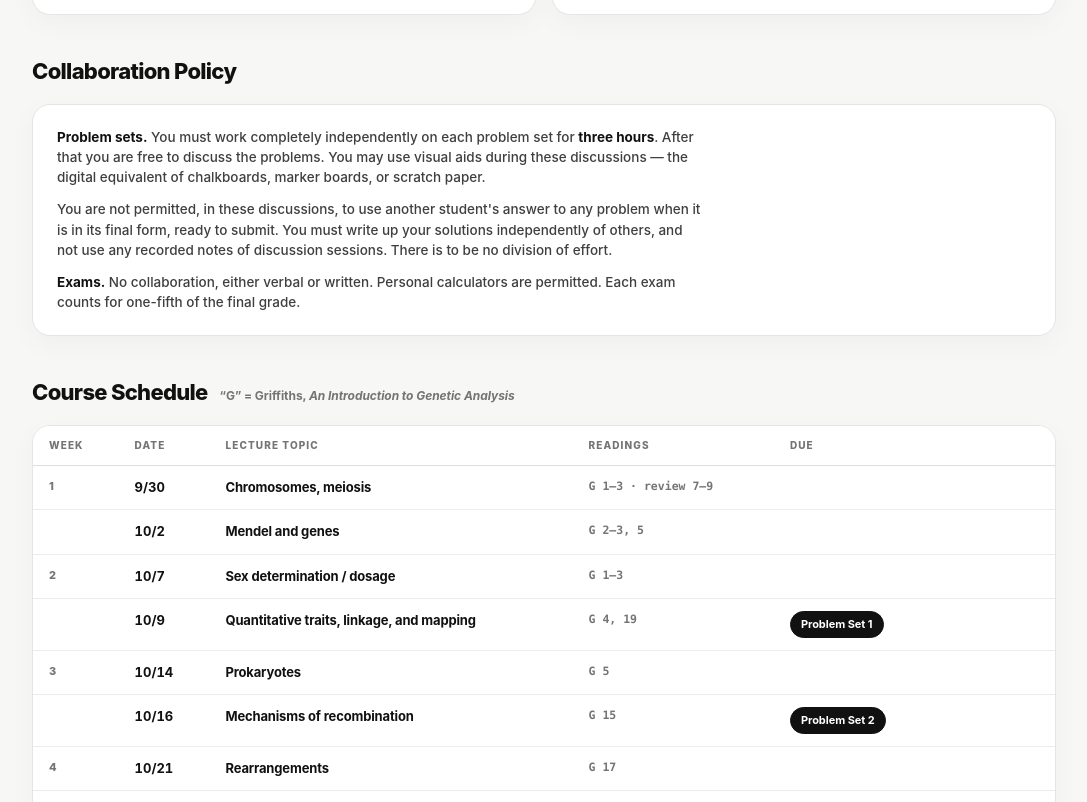
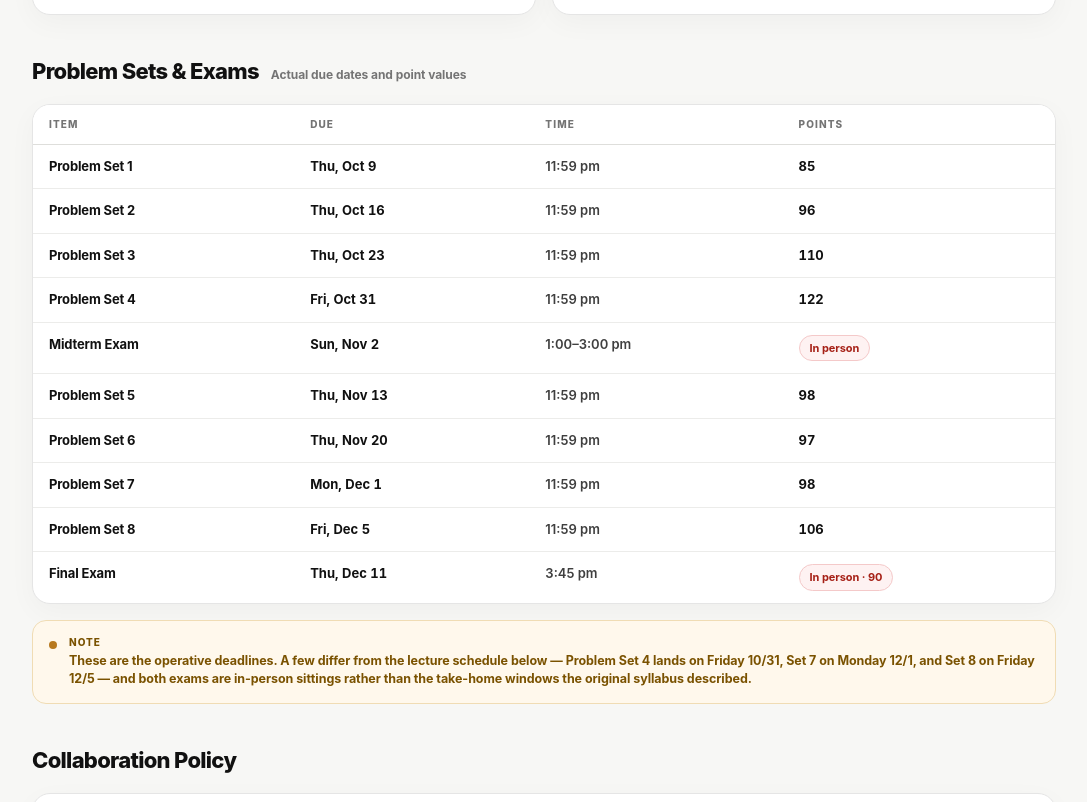
Before and after one commit to RB3572/Bi122Site, a plain HTML site: page index.html in a window 1280 px wide. Shown: the part 1998-2800 px from the top of the page, without its empty margins (96-1183 px from the left). Drawn offline with Linux system fonts and the light colour scheme.

Commit message:
Add problem set and exam deadlines from Canvas
The syllabus schedule and the actual Canvas due dates diverge: sets 4, 7
and 8 fall on 10/31, 12/1 and 12/5 rather than the lecture days, and both
exams were in-person sittings (midterm 11/2, final 12/11) instead of the
take-home windows the syllabus text described. Adds a deadlines table with
point values and corrects the exam strip.

Co-Authored-By: Claude Fable 5 <noreply@anthropic.com>

```diff
--- a/index.html
+++ b/index.html
@@ -18,6 +18,7 @@
       <a href="#hours">Office Hours</a>
       <a href="#about">About</a>
       <a href="#grading">Grading</a>
+      <a href="#deadlines">Deadlines</a>
       <a href="#policy">Collaboration</a>
       <a href="#schedule">Schedule</a>
     </div>
@@ -257,6 +258,56 @@
     </div>
   </section>
 
+  <!-- ── Deadlines ──────────────────────────────────────────── -->
+  <section class="section" id="deadlines">
+    <div class="section-head">
+      <h2>Problem Sets &amp; Exams</h2>
+      <span class="section-note">Actual due dates and point values</span>
+    </div>
+
+    <div class="panel">
+      <div class="table-scroll">
+        <table>
+          <thead>
+            <tr>
+              <th scope="col">Item</th>
+              <th scope="col">Due</th>
+              <th scope="col">Time</th>
+              <th scope="col">Points</th>
+            </tr>
+          </thead>
+          <tbody>
+            <tr><td class="topic">Problem Set 1</td><td class="date">Thu, Oct 9</td><td>11:59 pm</td><td class="date">85</td></tr>
+            <tr><td class="topic">Problem Set 2</td><td class="date">Thu, Oct 16</td><td>11:59 pm</td><td class="date">96</td></tr>
+            <tr><td class="topic">Problem Set 3</td><td class="date">Thu, Oct 23</td><td>11:59 pm</td><td class="date">110</td></tr>
+            <tr><td class="topic">Problem Set 4</td><td class="date">Fri, Oct 31</td><td>11:59 pm</td><td class="date">122</td></tr>
+            <tr class="week-start">
+              <td class="topic">Midterm Exam</td><td class="date">Sun, Nov 2</td>
+              <td>1:00–3:00 pm</td><td><span class="tag exam">In person</span></td>
+            </tr>
+            <tr class="week-start"><td class="topic">Problem Set 5</td><td class="date">Thu, Nov 13</td><td>11:59 pm</td><td class="date">98</td></tr>
+            <tr><td class="topic">Problem Set 6</td><td class="date">Thu, Nov 20</td><td>11:59 pm</td><td class="date">97</td></tr>
+            <tr><td class="topic">Problem Set 7</td><td class="date">Mon, Dec 1</td><td>11:59 pm</td><td class="date">98</td></tr>
+            <tr><td class="topic">Problem Set 8</td><td class="date">Fri, Dec 5</td><td>11:59 pm</td><td class="date">106</td></tr>
+            <tr class="week-start">
+              <td class="topic">Final Exam</td><td class="date">Thu, Dec 11</td>
+              <td>3:45 pm</td><td><span class="tag exam">In person · 90</span></td>
+            </tr>
+          </tbody>
+        </table>
+      </div>
+    </div>
+
+    <div class="callout">
+      <div>
+        <span class="callout-tag">Note</span>
+        These are the operative deadlines. A few differ from the lecture schedule below — Problem
+        Set 4 lands on Friday 10/31, Set 7 on Monday 12/1, and Set 8 on Friday 12/5 — and both exams
+        are in-person sittings rather than the take-home windows the original syllabus described.
+      </div>
+    </div>
+  </section>
+
   <!-- ── Collaboration ──────────────────────────────────────── -->
   <section class="section" id="policy">
     <div class="section-head"><h2>Collaboration Policy</h2></div>
@@ -431,12 +482,12 @@
           <div class="exam-when">Sunday, November 2 · 1–3 pm</div>
         </div>
         <div class="exam-item">
-          <div class="exam-label">Midterm window</div>
-          <div class="exam-when">Out 10/30 · due 11/4, 5 pm</div>
+          <div class="exam-label">In-person final</div>
+          <div class="exam-when">Thursday, December 11 · 3:45 pm</div>
         </div>
         <div class="exam-item">
-          <div class="exam-label">Final exam</div>
-          <div class="exam-when">Out 12/9 · due 12/12, 5 pm</div>
+          <div class="exam-label">Total problem set points</div>
+          <div class="exam-when">812 across 8 sets · lowest dropped</div>
         </div>
       </div>
     </div>
```
